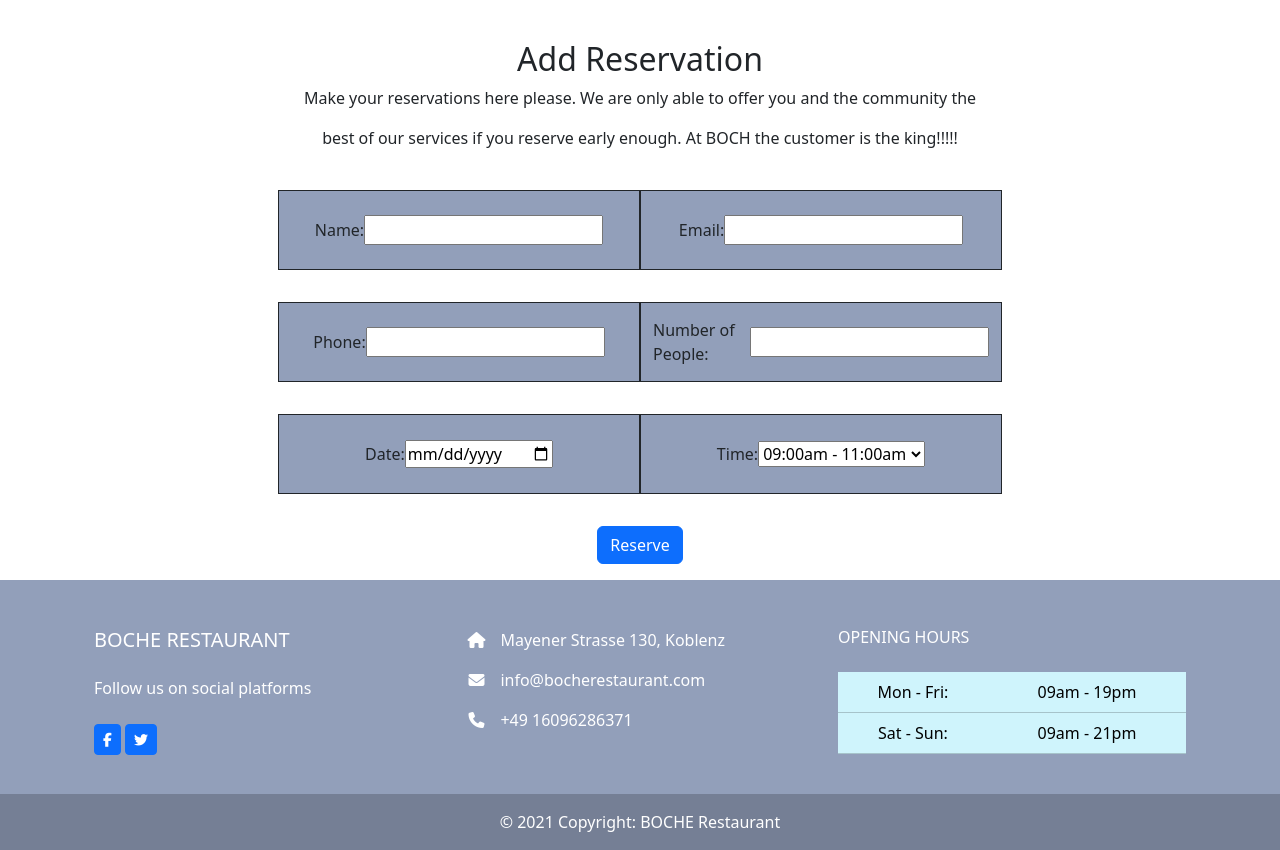
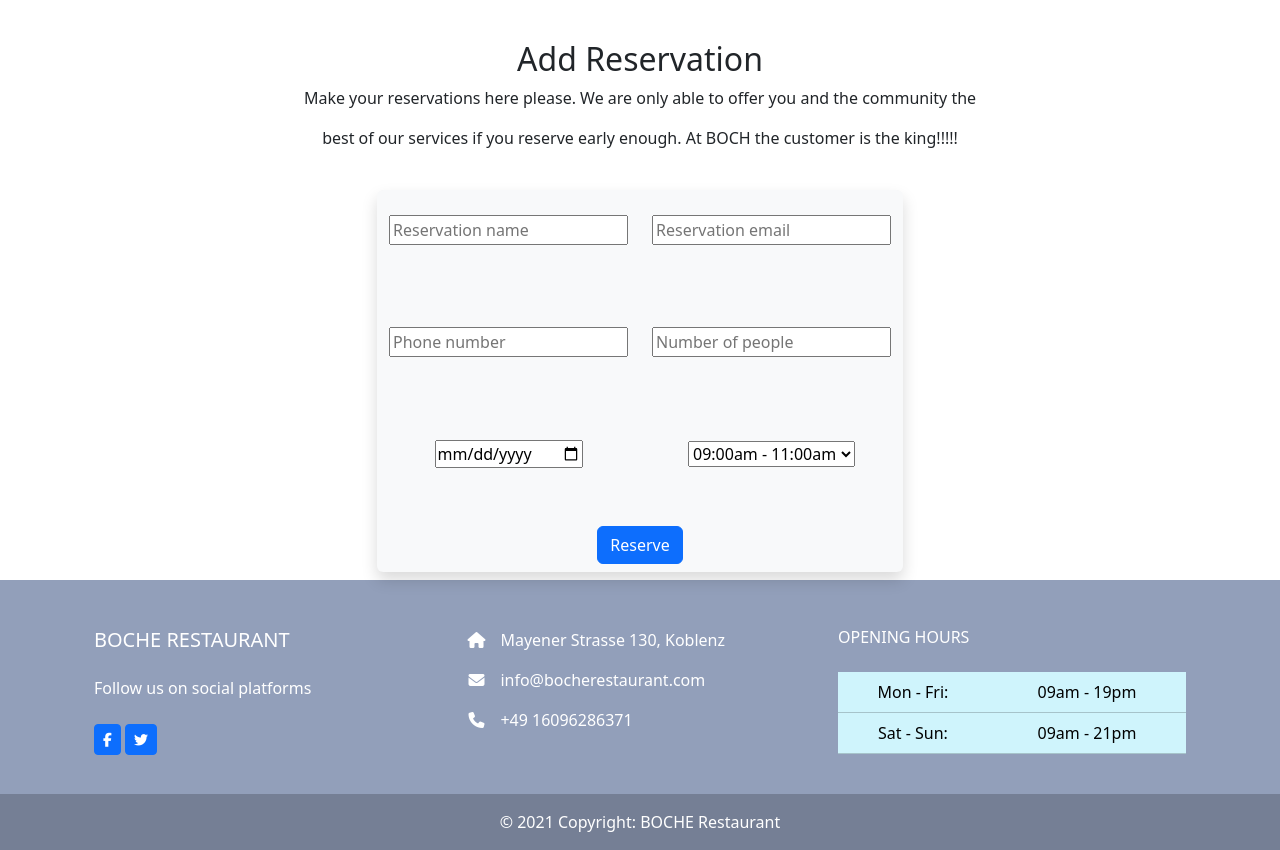
Before and after one commit to F-Clement/BOCHERestaurant, a Django app: page /add_reservation in a window 1280 px wide. Shown: the part 56-906 px from the top of the page. Run offline with Django 3.2, Linux system fonts and the light colour scheme; the visitor is signed in with stand-in values (Sample User, id 1); some libraries are stand-ins or nearby versions.

Commit message:
Adjust css on several pages for consistency

```diff
--- a/reservation/forms.py
+++ b/reservation/forms.py
@@ -11,4 +11,16 @@ class ReservationForm(forms.ModelForm):
                   'number_people', 'reservation_date', 'reservation_time']
 
         widgets = {'reservation_date': forms.DateInput(
-            attrs={'type': 'date'})}
+            attrs={'type': 'date', 'placeholder': 'reservation date'}),
+            'reservation_name': forms.TextInput(attrs={
+                'placeholder': 'Reservation name'
+            }),
+            'reservation_email': forms.TextInput(attrs={
+                'placeholder': 'Reservation email'
+            }),
+            'phone_number': forms.TextInput(attrs={
+                'placeholder': 'Phone number'
+            }),
+            'number_people': forms.TextInput(attrs={
+                'placeholder': 'Number of people'
+            })}
--- a/static/css/style.css
+++ b/static/css/style.css
@@ -24,17 +24,15 @@
 }
 
 .card_notes>.row>.col-xl-3 {
-    background-color: #929fba;
-    border: 1px solid;
+    /* background-color: #929fba; */
+    background-color: rgba(184, 178, 178, 0.2);
+    border: 1px;
     margin: auto;
-
-    color: white;
+    color: black;
 }
 
 /* Adding a reservation */
 .container-lg>.row>.col-xl-6 {
-    background-color: #929fba;
-    border: 1px solid;
     margin-right: auto;
     margin-bottom: 4vh;
     display: flex;
@@ -57,14 +55,18 @@
 .smoothies,
 .juice {
     text-align: center;
-    color: lightslategray;
-    margin-top: 3vh;
+    color: rgb(111, 117, 122);
+    margin:auto;
 }
 
 .menu>.row>.col-4 {
-    background-color: rgba(0, 0, 0, 0.2);
-    border: 1px solid;
+    background-color: rgba(184, 178, 178, 0.2);
+    border-radius: 10px;
+    border: 1px dotted;
     margin-right: auto;
+    border-color: white;
+    padding: auto;
+
 }
 
 .menu {
--- a/templates/account/login.html
+++ b/templates/account/login.html
@@ -8,7 +8,7 @@
 {% block content %}
 <div class="row justify-content-center">
 <div class="col-md-auto">
-    <div class="card text-center mt-5 mb-5" >
+    <div class="card text-center mt-5 mb-5 shadow">
     <div class="card-header">
 
         <h3>{% trans "Sign In" %}</h3>
--- a/templates/account/logout.html
+++ b/templates/account/logout.html
@@ -8,7 +8,7 @@
 {% block content %}
 <div class="row justify-content-center">
 <div class="col-md-auto">
-  <div class="card text-center mt-5 mb-5">
+  <div class="card text-center mt-5 mb-5 shadow">
     <div class="card-header">
       <h3>{% trans "Sign Out" %}</h3>
       <p>{% trans 'Are you sure you want to sign out?' %}</p>
--- a/templates/account/signup.html
+++ b/templates/account/signup.html
@@ -7,7 +7,7 @@
 {% block content %}
 <div class="row justify-content-center">
 <div class="col-md-auto">
-    <div class="card mt-5 mb-5">
+    <div class="card mt-5 mb-5 shadow">
         <div class="text-center card-header">
 
             <h3>{% trans "Sign Up" %}</h3>
--- a/templates/add_reservation.html
+++ b/templates/add_reservation.html
@@ -14,51 +14,49 @@
   <form method="POST" action="">
     {% csrf_token %}
     <!-- <div class="form-group">{{ form.as_table }}</div> -->
-    <div class="container-lg">
+    <div class="container-lg bg-light rounded shadow">
       <div class="row">
         {{ form.non_field_errors }}
         <div class="col-xl-6">
           {{ form.reservation_name.errors }}
-          <label for="{{ form.reservation_name.id_for_label }}">Name:</label>
+
           {{ form.reservation_name }}
         </div>
         <div class="col-xl-6">
           {{ form.reservation_email.errors }}
-          <label for="{{ form.reservation_email.id_for_label }}">Email:</label>
+
           {{ form.reservation_email }}
         </div>
       </div>
       <div class="row">
         <div class="col-xl-6">
           {{ form.phone_number.errors }}
-          <label for="{{ form.phone_number.id_for_label }}">Phone:</label>
+
           {{ form.phone_number }}
         </div>
 
         <div class="col-xl-6">
           {{ form.number_people.errors }}
-          <label for="{{ form.number_people.id_for_label }}"
-            >Number of People:</label
-          >
+
           {{ form.number_people }}
         </div>
       </div>
       <div class="row">
         <div class="col-xl-6">
           {{ form.reservation_date.errors }}
-          <label for="{{ form.reservation_date.id_for_label }}">Date:</label>
+
           {{ form.reservation_date }}
         </div>
 
         <div class="col-xl-6">
           {{ form.reservation_time.errors }}
-          <label for="{{ form.reservation_time.id_for_label }}">Time:</label>
+
           {{ form.reservation_time }}
         </div>
       </div>
-    </div>
-    <div class="text-center">
-      <button class="btn btn-primary mb-2" type="submit">Reserve</button>
+        <div class="text-center">
+            <button class="btn btn-primary mb-2" type="submit">Reserve</button>
+        </div>
     </div>
   </form>
 </div>
--- a/templates/menu.html
+++ b/templates/menu.html
@@ -1,7 +1,7 @@
 {% extends "base.html" %} {% load static %} {% block content %}
 
 <div class="container-fluid">
-    <h4 class="my_reservation">BOCH Restaurants Menu</h4>
+    <h4 class="my_reservation">BOCHE Restaurants Menu</h4>
 </div>
 <!-- Use grid from bootstrap to display our menu -->
 <div class="menu">
@@ -92,7 +92,7 @@
             Carrot, ginger, apple, beetroot, tangerine
         </p>
     </div>
-    <div class="col-4">.
+    <div class="col-4">
         <h6>CLEANSE</h6>
         <p>
             Pineapple, spinach, parsley, celery, lime
--- a/templates/why_boche.html
+++ b/templates/why_boche.html
@@ -1,7 +1,7 @@
 <!-- A simple grid layout from bootstrap to display three columns -->
 <div class="container card_notes">
   <div class="row">
-    <div class="col-xl-3">
+    <div class="col-xl-3 shadow">
       <h5>Daily Meals</h5>
       <p>
         Are you planning to have a lovely meal with friends or family outdoors?
@@ -9,7 +9,7 @@
         do is make a reservation today.
       </p>
     </div>
-    <div class="col-xl-3">
+    <div class="col-xl-3 shadow">
       <h5>Availability</h5>
       <p>
         We are are open every day so you do not have to worry about cooking. You
@@ -17,7 +17,7 @@
         room if you want to spend some time out of home.
       </p>
     </div>
-    <div class="col-xl-3">
+    <div class="col-xl-3 shadow">
       <h5>Customer Service</h5>
       <p>
         A respectful and fast customer service to meet up with the needs of
```
Also changed, not shown: templates/edit_reservation.html (+49 -6 lines).
